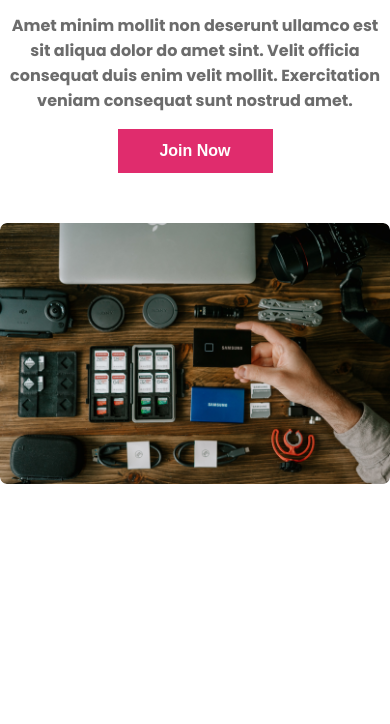
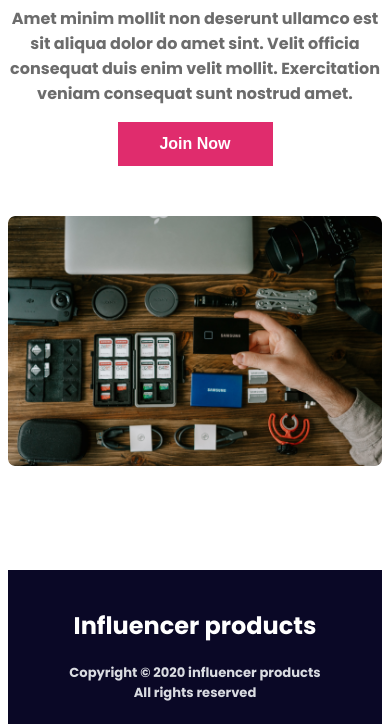
Before and after one commit to S-Tanvir/influencers-gear, a plain HTML site: page index.html in a window 390 px wide. Shown: the part 6957-7681 px from the top of the page. Before the commit the page ends 7445 px from the top, so only its background shows below. Drawn offline with Linux system fonts and the light colour scheme.

Commit message:
complete footer section and make this section responsive

```diff
--- a/index.html
+++ b/index.html
@@ -195,7 +195,7 @@
 
     <footer>
 
-        <!-- <section class="footer-section">
+       <section class="footer-section">
             <div class="footer">
                 <p class="footer-title">Influencer products</p>
                 <p class="footer-description">Copyright © 2020  influencer products</p>
@@ -208,7 +208,7 @@
                 <img class="f-image"  src="logos/youtube.png" alt="">
 
             </div>
-        </section> -->
+        </section>
 
 
     </footer>
--- a/styles/style.css
+++ b/styles/style.css
@@ -1,4 +1,4 @@
-body{
+header,main{
     max-width: 1200px;
     margin: 0 auto;
 }
@@ -238,12 +238,16 @@ hr{
              /* footer section */
                /* footer section */
 
-/* .footer-section{
+ .footer-section{
     display: grid;
     background-color: #0A0826;
     max-width: 1440px;
     height: 239px;
     align-items: center;
+    margin: 0 auto;
+    margin-top: 100px;
+    margin-bottom: 0px;
+
 }
 
 .footer-title{
@@ -279,7 +283,7 @@ hr{
     width: 25px;
 }
 
- */
+
 
 
 
@@ -385,7 +389,11 @@ hr{
         height: auto;
         margin: 0 auto;
 
+      }
 
+      .footer-section{
+        width: 100%;
+      }
 
 
 
```
